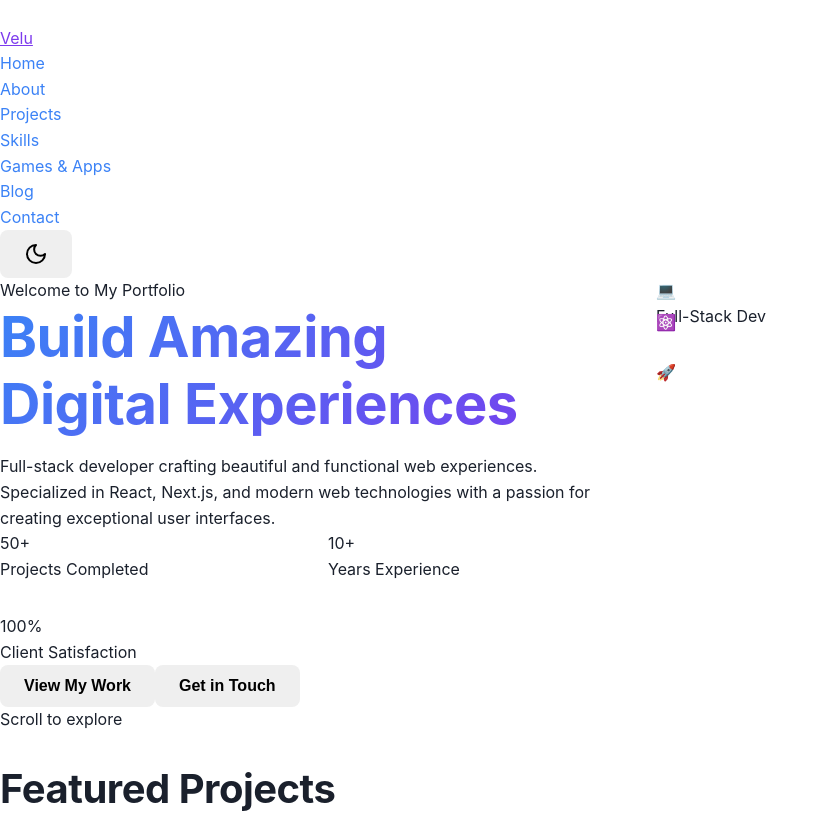
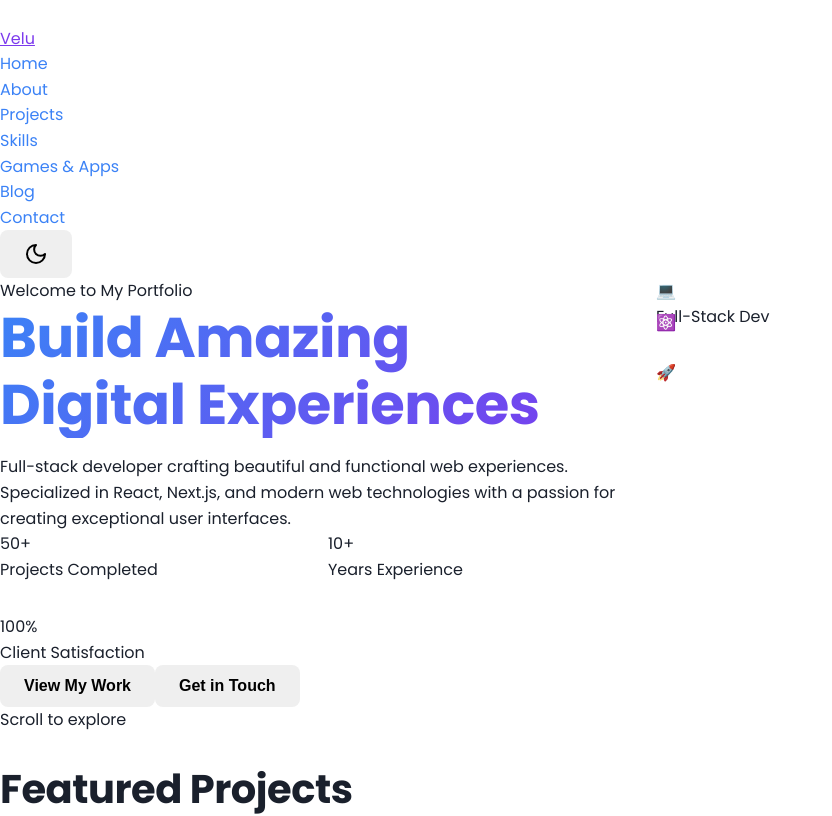
Before and after one commit to VELU1231/drvelu-portfolio, a Next.js app: page / in a window 1280 px wide. Shown: the top 816 px of the page, without its empty margins (0-832 px from the left). Built offline with nearby package versions, Linux system fonts and the light colour scheme.

Commit message:
Import Google Fonts and update body font-family

```diff
--- a/app/globals.css
+++ b/app/globals.css
@@ -1,3 +1,7 @@
+@import url('https://fonts.googleapis.com/css2?family=Poppins:wght@300;400;500;600;700&family=Inter:wght@300;400;500;600;700&display=swap');
+
+
+
 :root {
   --bg-primary: #0f1419;
   --bg-secondary: #1a1f2e;
@@ -38,8 +42,7 @@ html {
 body {
   background: var(--bg-primary);
   color: var(--text-primary);
-  font-family: -apple-system, BlinkMacSystemFont, 'Segoe UI', 'Roboto', 'Oxygen', 'Ubuntu', 'Cantarell', 'Fira Sans', 'Droid Sans', 'Helvetica Neue', sans-serif;
-  line-height: 1.6;
+font-family: 'Poppins', 'Inter', -apple-system, system-ui, sans-serif;  line-height: 1.6;
   font-size: 16px;
   -webkit-font-smoothing: antialiased;
   -moz-osx-font-smoothing: grayscale;
```
